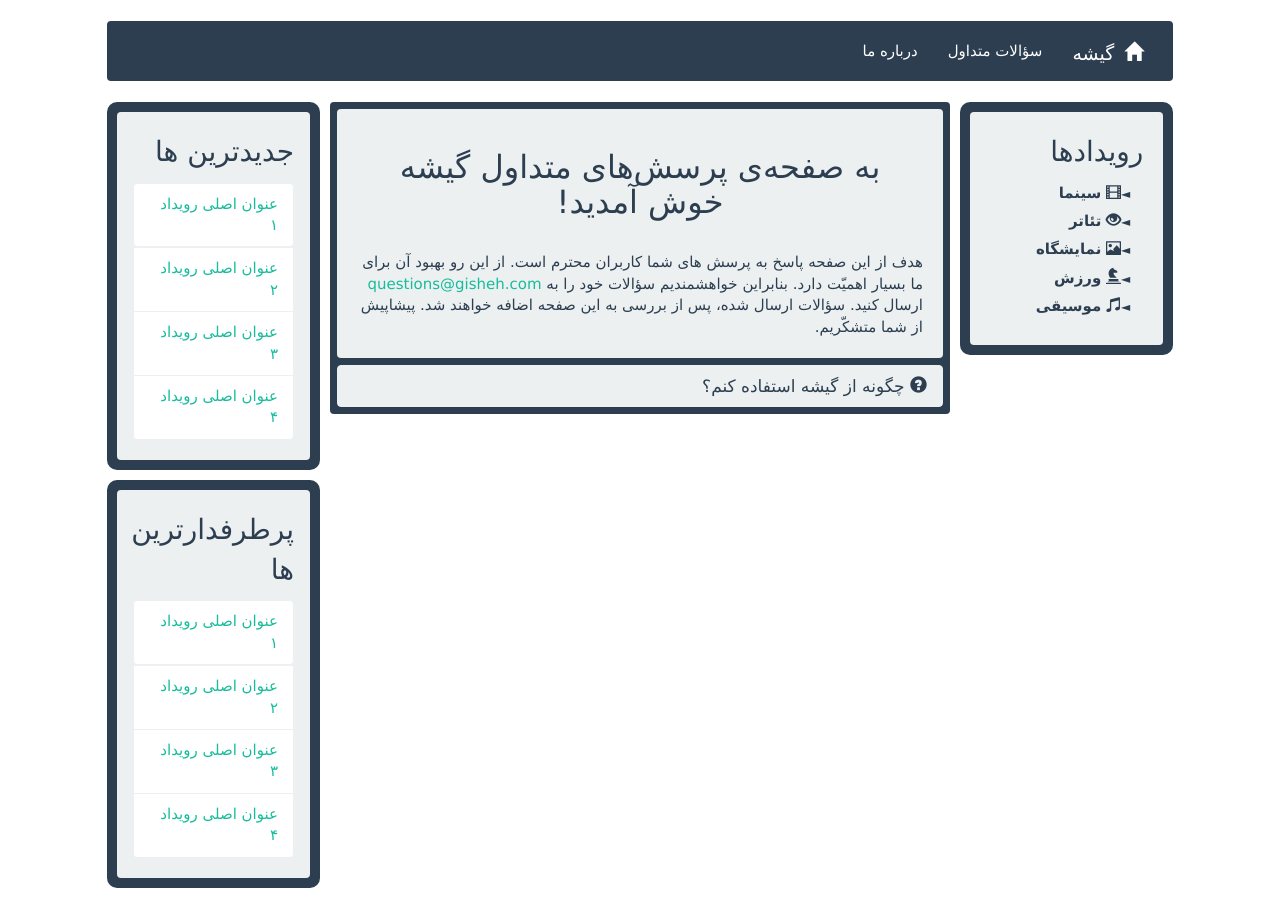
After one commit to MGheini/box-office, a Django app: template boxoffice/services/templates/FAQ.html in a window 1280 px wide. The commit adds this page. Run offline with Django 3.2, Linux system fonts and the light colour scheme; the template is opened without the code that fills it, so the values that code supplies are empty; some libraries are stand-ins or nearby versions; some web fonts are replaced.

Commit message:
FAQ and About Us

```diff
--- /dev/null
+++ b/boxoffice/services/templates/FAQ.html
@@ -0,0 +1,32 @@
+{% extends "layout.html" %}
+{% load static %}
+
+{% block title %}
+	سؤالات متداول
+{% endblock %}
+
+{% block content %}
+	<div style="background-color: #2c3e50; padding: 7px; border-radius: 4px;">
+		<div class="well" style="margin-bottom: 7px;">
+			<h2 style="text-align: center;">به صفحه‌ی پرسش‌های متداول گیشه خوش آمدید!</h2>
+			<br />
+			هدف از این صفحه پاسخ به پرسش های شما کاربران محترم است. از این رو بهبود آن برای ما بسیار اهمیّت دارد. بنابراین خواهشمندیم سؤالات خود را به <a href="mailto:questions@gisheh.com">questions@gisheh.com</a> ارسال کنید. سؤالات ارسال شده، پس از بررسی به این صفحه اضافه خواهند شد. پیشاپیش از شما متشکّریم.
+		</div>
+		<div class="panel-group" id="accordion" role="tablist" style="border-radius: 4px; margin: 0px;" aria-multiselectable="true">
+			<div class="panel panel-default">
+				<div class="panel-heading" role="tab" id="headingOne">
+					<h4 class="panel-title">
+						<a data-toggle="collapse" data-parent="#accordion" href="#collapseOne" aria-expanded="true" aria-controls="collapseOne">
+							<span class="glyphicon glyphicon-question-sign"></span> چگونه از گیشه استفاده کنم؟
+						</a>
+					</h4>
+				</div>
+				<div id="collapseOne" class="panel-collapse collapse" role="tabpanel" aria-labelledby="headingOne">
+					<div class="panel-body">
+						در صورتی که قصد جست و جو بین رویدادها را دارید، نیاز به حساب کاربری نیست. تنها با استفاده از لینک های سمت راست می توانید بین رویدادها جست و جو کنید و صفحات مربوط به آن ها را مشاهده کنید. جهت خرید و نظردهی راجع به رویدادها نیاز به حساب نوع کاربر دارید و جهت افزودن رویداد نیاز به حساب نوع برگزار کننده دارید. پس از ثبت نام و ورود به حسابتان، می توانید از خدمات مذکور استفاده کنید.
+					</div>
+				</div>
+			</div>
+		</div>
+	</div>
+{% endblock %}
--- a/boxoffice/services/templates/layout.html
+++ b/boxoffice/services/templates/layout.html
@@ -69,12 +69,12 @@
 			<div class="col-md-12 well" style="margin: 0px;">
 				<p style="font-size: 28px;">کاربر عزیز، خوش آمدید</p>
 				<ul class="list-group" style="margin: 0;">
-					<a href=""><li class="list-group-item">
+					<a href="/history/"><li class="list-group-item">
 						<span class="glyphicon glyphicon-hourglass"></span>
 						تاریخچه خرید
 					</li></a>
 					<li class="list-group-item">
-						<a href="#">
+						<a href="/">
 							<span class="glyphicon glyphicon-log-out"></span>
 							خروج
 						</a>
@@ -87,12 +87,12 @@
 			<div class="col-md-12 well" style="margin: 0px;">
 				<p style="font-size: 28px;">برگزارکننده عزیز، خوش آمدید</p>
 				<ul class="list-group" style="margin: 0;">
-					<a href=""><li class="list-group-item">
+					<a href="/submit/"><li class="list-group-item">
 						<span class="glyphicon glyphicon-plus"></span>
 						افزودن رویداد جدید
 					</li></a>
 					<li class="list-group-item">
-						<a href="#">
+						<a href="/">
 							<span class="glyphicon glyphicon-log-out"></span>
 							خروج
 						</a>
--- a/boxoffice/services/views.py
+++ b/boxoffice/services/views.py
@@ -9,10 +9,12 @@
 	return render(request, 'home.html', {'form': form, 'home': True, 'visitor': True, 'member': False, 'organizer': False})
 
 def answer(request):
-	return HttpResponse('FAQ')
+	form = LoginForm()
+	return render(request, 'FAQ.html', {'form': form, 'visitor': True})
 
 def about_us(request):
-	return HttpResponse('Gisheh')
+	form = LoginForm()
+	return render(request, 'Gisheh.html', {'form': form, 'visitor': True})
 
 def event_details(request, event_id):
 	return render(request, 'view-event-details.html', {})
--- a/boxoffice/static/styles/mcustom.css
+++ b/boxoffice/static/styles/mcustom.css
@@ -14,7 +14,7 @@
 #ticket-img {
 	position: absolute;
 	top: 10px;
-	left: 10px;
+	left: 35px;
 }
 
 nav {
```
Also changed, not shown: boxoffice/services/templates/Gisheh.html (added, +16 -0 lines).
